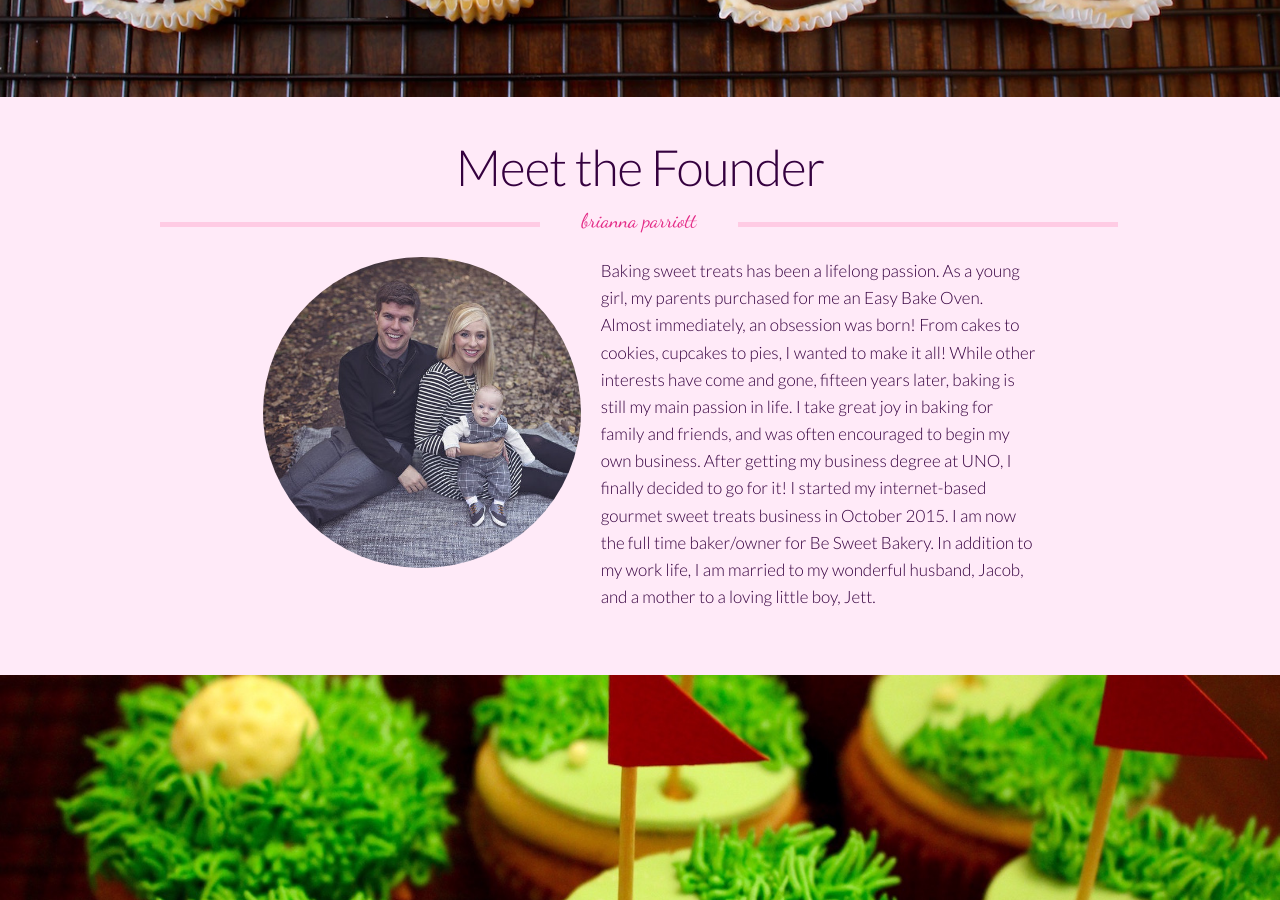
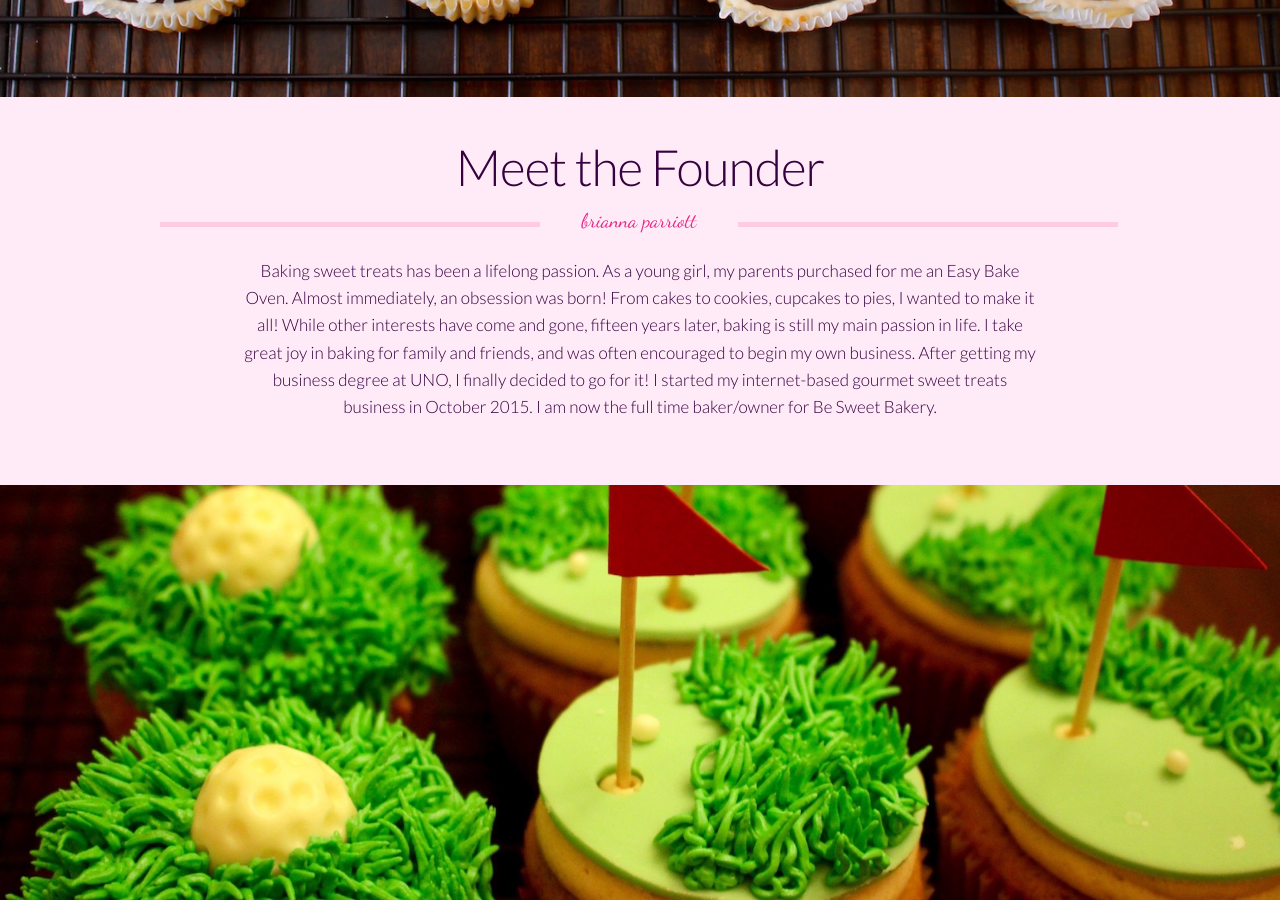
Before and after one commit to bparriott77/blissfull-bites, a Jekyll site: the page built from about.html, in a window 1280 px wide and 900 px high, scrolled down 836 px. Built offline with Jekyll 4.4.1, drawn with Linux system fonts in a browser that asks for light colours.

Commit message:
Update about section

```diff
--- a/about.html
+++ b/about.html
@@ -34,9 +34,8 @@ title: About | Be Sweet Bakery
 		</div>
         <div class="row">
             <div class="one columns">&nbsp;</div>
-            <div class="ten columns">
-                <img class="inline" src="/assets/images/dist/family.jpg">
-                <p>Baking sweet treats has been a lifelong passion. As a young girl, my parents purchased for me an Easy Bake Oven. Almost immediately, an obsession was born! From cakes to cookies, cupcakes to pies, I wanted to make it all! While other interests have come and gone, fifteen years later, baking is still my main passion in life. I take great joy in baking for family and friends, and was often encouraged to begin my own business. After getting my business degree at UNO, I finally decided to go for it! I started my internet-based gourmet sweet treats business in October 2015. I am now the full time baker/owner for Be Sweet Bakery. In addition to my work life, I am married to my wonderful husband, Jacob, and a mother to a loving little boy, Jett.</p>
+            <div class="ten columns u-text-center">
+                <p>Baking sweet treats has been a lifelong passion. As a young girl, my parents purchased for me an Easy Bake Oven. Almost immediately, an obsession was born! From cakes to cookies, cupcakes to pies, I wanted to make it all! While other interests have come and gone, fifteen years later, baking is still my main passion in life. I take great joy in baking for family and friends, and was often encouraged to begin my own business. After getting my business degree at UNO, I finally decided to go for it! I started my internet-based gourmet sweet treats business in October 2015. I am now the full time baker/owner for Be Sweet Bakery.</p>
             </div>
             <div class="one columns">&nbsp;</div>
         </div>
```
